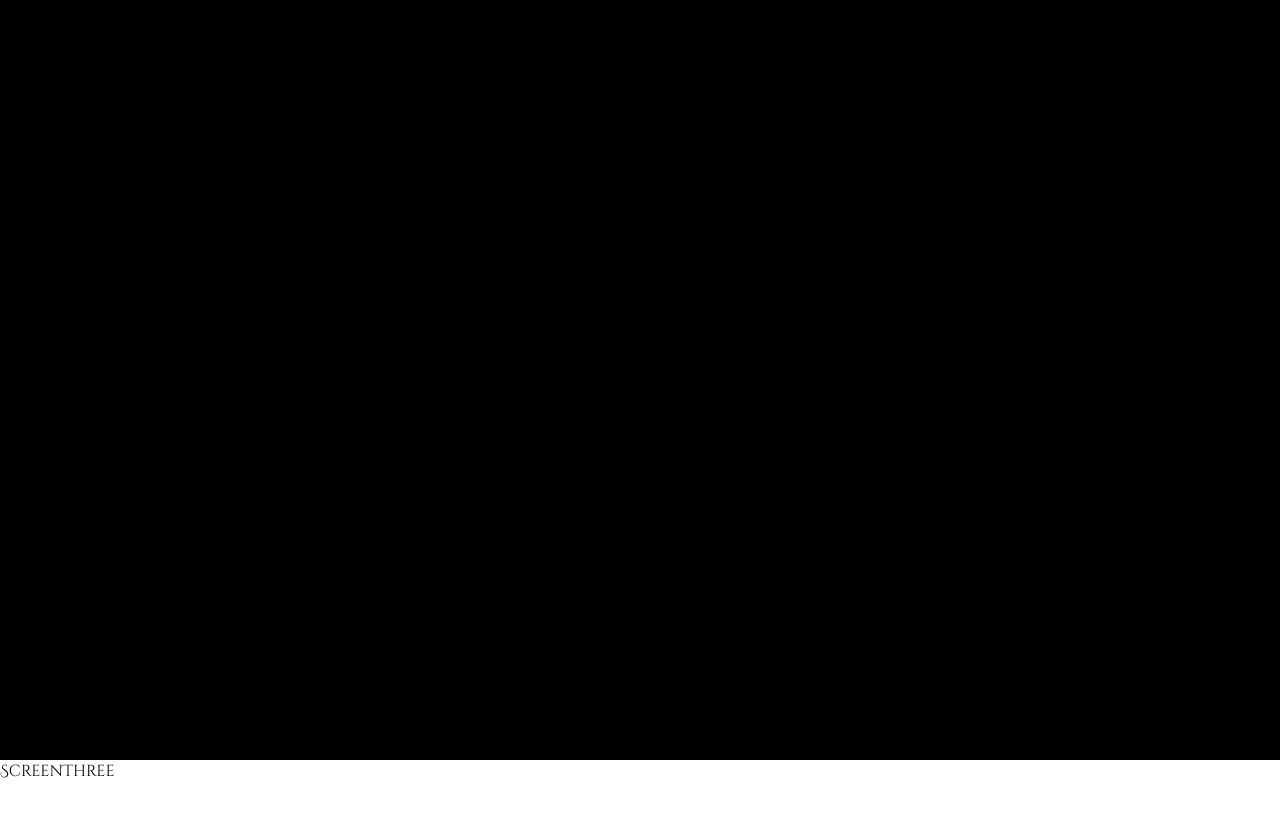
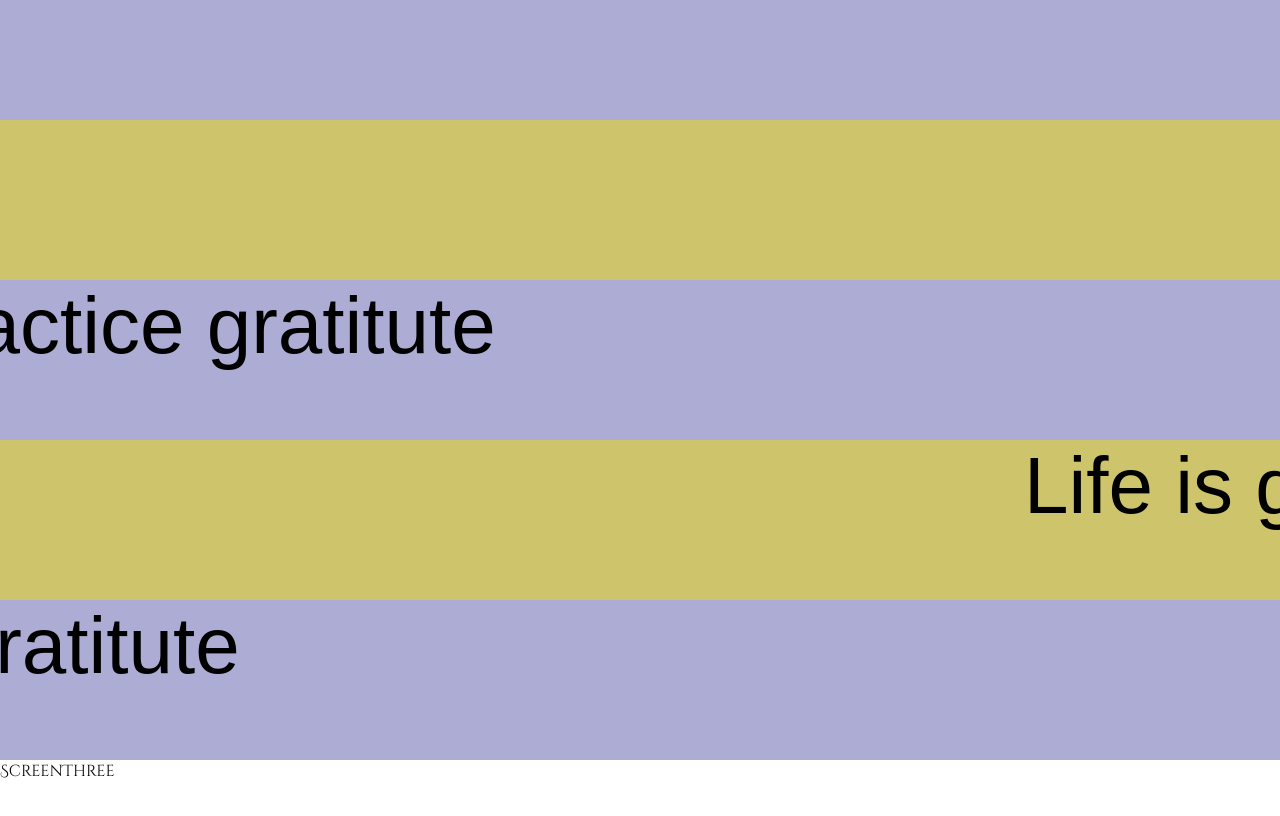
Before and after one commit to Himanshu7617/LearningWebAnimations, a React (Vite) app in the folder web_anim/: page / in a window 1280 px wide. Shown: the part 840-1656 px from the top of the page. Built offline with nearby package versions, Linux system fonts and the light colour scheme.

Commit message:
screenTwo 1

```diff
--- a/web_anim/src/App.css
+++ b/web_anim/src/App.css
@@ -14,4 +14,5 @@
     background-color: white;
     border-radius: 50%;
     z-index: 100;
+    pointer-events: none;
 }
--- a/web_anim/src/App.jsx
+++ b/web_anim/src/App.jsx
@@ -44,7 +44,7 @@ const App = () => {
     //damonsalvatore hover animations
     function handleDamonHover(){
       gsap.to(cur.current, {
-          scale: 2,
+          scale: 4,
           duration: 0.3,
           ease: 'power3.out'
       })
--- a/web_anim/src/index.css
+++ b/web_anim/src/index.css
@@ -21,4 +21,5 @@
     padding: 0%;
     box-sizing: border-box;
     font-family:  "Cinzel Decorative", serif;
+    overflow-x: hidden;
 }
--- a/web_anim/src/screens/ScreenOne/ScreenOne.css
+++ b/web_anim/src/screens/ScreenOne/ScreenOne.css
@@ -67,7 +67,7 @@
 }
 
 .damon-salvatore{
-    z-index: 30;
+    z-index: 400;
     background-color: blue;
 }
 .damon-salvatore > h1{
--- a/web_anim/src/screens/ScreenTwo/ScreenTwo.css
+++ b/web_anim/src/screens/ScreenTwo/ScreenTwo.css
@@ -1,6 +1,62 @@
 .screentwo-master-container{
     height: 100vh;
+    width: 100vw;
     background-color: black;
     color: white;
+}
+.headline{
+    height: 20vh;
+    width: 100vw;
+    display: flex;
+    align-items: center;
+    position: relative;
 
 }
+.text-line{
+    white-space: nowrap;
+    min-width: fit-content;
+    height: 20vh;
+    font-size: 5rem;
+    font-family: sans-serif;
+    color: black;
+}
+
+.text-container1{
+    background-color: rgb(172, 172, 212);
+}
+.text-container2{
+    background-color: rgb(206, 196, 108);
+}
+.text-container3{
+    background-color: rgb(172, 172, 212);
+}
+.text-container4{
+    background-color:rgb(206, 196, 108);
+}
+.text-container5{
+    background-color: rgb(172, 172, 212);
+}
+
+.both-headline-container{
+    height: inherit;
+    min-width: fit-content;
+    display: flex;
+    gap: 1rem;
+    position: absolute;
+
+}
+.both-headline-container1{
+    left: 100%;
+}
+.both-headline-container2{
+    left: -220%;
+}
+.both-headline-container3{
+    left: -180%;
+}
+.both-headline-container4{
+    left: 80%;
+}
+.both-headline-container5{
+    left: -200%;
+}
--- a/web_anim/src/screens/ScreenTwo/ScreenTwo.jsx
+++ b/web_anim/src/screens/ScreenTwo/ScreenTwo.jsx
@@ -1,8 +1,64 @@
+import { useEffect, useRef } from "react";
+import { gsap, ScrollTrigger } from "gsap";
 
 const ScreenTwo = () => {
+
+  //declaring all the references
+  const textRef1 = useRef(null);
+  const textRef2 = useRef(null);
+  const textRef3 = useRef(null);
+  const textRef4 = useRef(null);
+  const textRef5 = useRef(null);
+
+  gsap.registerPlugin(ScrollTrigger)
+  //declaring the timeline
+  const t1 = gsap.timeline();
+  useEffect(() => {
+    const ctx = gsap.context(() => {
+      t1.to(textRef2.current, {
+        x: "-50%",
+        ease: "power4.out",
+        scrollTrigger:textRef2.current,
+      });
+    });
+
+
+    return () => { ctx.revert() }
+  })
+
+
   return (
     <div className='screentwo-master-container'>
-      ScreenTwo
+      <div className="text-container1 headline">
+        <div ref={textRef1} className="both-headline-container1 both-headline-container">
+          <div className="text-line-1 text-line">Life is great when you practice gratitute</div>
+          <div className="text-line-2 text-line">Life is great when you practice gratitute</div>
+        </div>
+      </div>
+      <div className="text-container2 headline">
+        <div ref={textRef2} className="both-headline-container2 both-headline-container">
+          <div className="text-line-3 text-line">Life is great when you practice gratitute</div>
+          <div className="text-line-4 text-line">Life is great when you practice gratitute</div>
+        </div>
+      </div>
+      <div className="text-container3 headline">
+        <div ref={textRef3} className="both-headline-container3 both-headline-container">
+          <div className="text-line-5 text-line">Life is great when you practice gratitute</div>
+          <div className="text-line-6 text-line">Life is great when you practice gratitute</div>
+        </div>
+      </div>
+      <div className="text-container4 headline">
+        <div ref={textRef4} className="both-headline-container4 both-headline-container">
+          <div className="text-line-7 text-line">Life is great when you practice gratitute</div>
+          <div className="text-line-8 text-line">Life is great when you practice gratitute</div>
+        </div>
+      </div>
+      <div className="text-container5 headline">
+        <div ref={textRef5} className="both-headline-container5 both-headline-container">
+          <div className="text-line-9 text-line">Life is great when you practice gratitute</div>
+          <div className="text-line-10 text-line">Life is great when you practice gratitute</div>
+        </div>
+      </div>
     </div>
   )
 }
```
